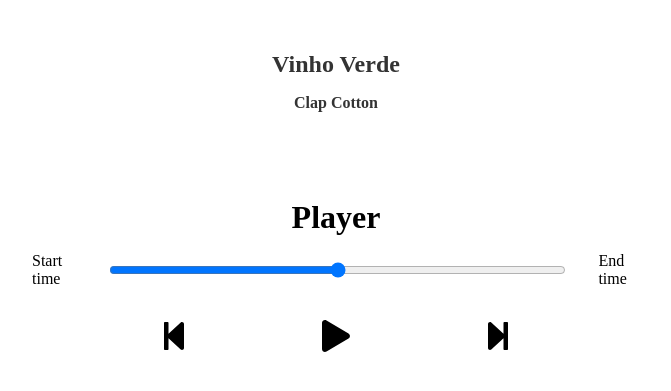
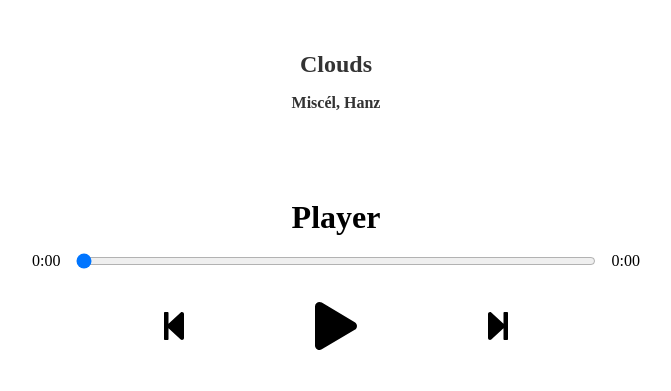
Before and after one commit to CodeMoogle/HarmonyPlayer-react, a React (Create React App) app: page / in a window 1280 px wide. Shown: the part 281-672 px from the top of the page, without its empty margins (304-975 px from the left). Built offline with nearby package versions, Linux system fonts and the light colour scheme.

Commit message:
initial state renamed from utils to store. Utils.js now contains utils functions. Added base functionality to player component. Remove sides margins from plyer input.

```diff
--- a/src/App.js
+++ b/src/App.js
@@ -1,6 +1,6 @@
 import React, {useState} from 'react'
 
-import data from './utils'
+import data from './store'
 
 import './styles/app.scss'
 
@@ -10,11 +10,17 @@ import Song from './components/Song'
 
 function App() {
   const [songs, setSongs] = useState(data())
-  const [currentSong, setCurrentSong] = useState(songs[0])
+	const [currentSong, setCurrentSong] = useState(songs[9])
+	const [isPlaying, setIsPlaying] = useState(false)
+
 	return (
 		<div className='App'>
 			<Song currentSong={currentSong} />
-      <Player/>
+			<Player
+				currentSong={currentSong}
+				isPlaying={isPlaying}
+				setIsPlaying={setIsPlaying}
+			/>
 		</div>
 	)
 }
--- a/src/components/Player.js
+++ b/src/components/Player.js
@@ -1,22 +1,69 @@
-import React from 'react'
-import {FontAwesomeIcon} from '@fortawesome/react-fontawesome'
-import { faPlay, faStepBackward, faStepForward} from '@fortawesome/free-solid-svg-icons'
+import React, { useState ,useRef } from 'react'
 
-const Player = () => {
+import { formatTime } from '../utils.js'
+
+import { FontAwesomeIcon } from '@fortawesome/react-fontawesome'
+import { faPlay, faStepBackward, faStepForward, faPause } from '@fortawesome/free-solid-svg-icons'
+
+const Player = ({ currentSong, isPlaying, setIsPlaying }) => {
+  const audioRef = useRef(null)
+  const [songInfo, setSongInfo] = useState({
+    currentTime: 0,
+    durationTime: 0,
+  })
+
+  const playSongHandler = () => {
+    if(isPlaying) {
+      setIsPlaying(false)
+      audioRef.current.pause()
+    } else {
+      setIsPlaying(true)
+      audioRef.current.play()
+    }
+  }
+  const timeUpdateHandler = (e) => {
+    const timeData = {
+      currentTime: e.target.currentTime,
+      durationTime: e.target.duration,
+    }
+    setSongInfo({...songInfo, ...timeData})
+  }
+  const inputDragHandler = (e) => {
+    const currentTime = e.target.value
+
+    audioRef.current.currentTime = currentTime
+    setSongInfo({...songInfo, currentTime})
+  }
+
   return (
     <div className="player">
       <h1>Player</h1>
       <div className="player__time-control">
-        <span>Start time</span>
-        <input type="range" name="" id=""/>
-        <span>End time</span>
+        <span>{formatTime(songInfo.currentTime)}</span>
+        <input
+          type="range"
+          min={0}
+          max={songInfo.durationTime}
+          value={songInfo.currentTime}
+          onChange={inputDragHandler}
+        />
+        <span>{formatTime(songInfo.durationTime)}</span>
       </div>
+
       <div className="player__play-control">
       <FontAwesomeIcon className="player__control-backward" icon={faStepBackward} size="2x" />
-      <FontAwesomeIcon className="player__control-play" icon={faPlay} size="2x" />
+      <FontAwesomeIcon className="player__control-play" icon={isPlaying ? faPause : faPlay} size="3x" onClick={playSongHandler} />
       <FontAwesomeIcon className="player__control-forward" icon={faStepForward} size="2x" />
       </div>
+
       <div className="play-control"></div>
+      <audio
+        src={currentSong.audio}
+        ref={audioRef}
+        onLoadedMetadata={timeUpdateHandler}
+        onTimeUpdate={timeUpdateHandler}
+      >
+      </audio>
     </div>
   )
 }
--- /dev/null
+++ b/src/store.js
@@ -0,0 +1,96 @@
+import { v4 as uuidv } from 'uuid';
+
+export default function music() {
+  return [
+    {
+      name: 'Vinho Verde',
+      cover: 'https://chillhop.com/wp-content/uploads/2020/07/ae91385fc2d92e40dd4bf337867dee16fb5648d2-1024x1024.jpg',
+      artist: 'Clap Cotton',
+      audio: 'https://mp3.chillhop.com/serve.php/?mp3=9447',
+      color: ["#7BA35D", "#A8F0E4"],
+      id: uuidv(),
+      active: true
+    },
+    {
+      name: 'Reflection',
+      cover: 'https://chillhop.com/wp-content/uploads/2020/07/ff35dede32321a8aa0953809812941bcf8a6bd35-1024x1024.jpg',
+      artist: 'Swørn',
+      audio: 'https://mp3.chillhop.com/serve.php/?mp3=9228',
+      color: ["#BC3C77", "#CA95A8"],
+      id: uuidv(),
+      active: false
+    },
+    {
+      name: 'Caffeine',
+      cover: 'https://chillhop.com/wp-content/uploads/2020/07/858b533ba20ff95bf5b401089b195d1a8cb43870-1024x1024.jpg',
+      artist: 'Blue Wednesday, Felty',
+      audio: 'https://mp3.chillhop.com/serve.php/?mp3=9334',
+      color: ["#1973B2", "#ECDF1E"],
+      id: uuidv(),
+      active: false
+    },
+    {
+      name: 'Cruisin',
+      cover: 'https://chillhop.com/wp-content/uploads/2020/07/8404541e3b694d16fd79433b142ed910f36764dd-1024x1024.jpg',
+      artist: 'Cloudchord, G Mills',
+      audio: 'https://mp3.chillhop.com/serve.php/?mp3=8200',
+      color: ["#00686B", "#FFB1A7"],
+      id: uuidv(),
+      active: false
+    },
+    {
+      name: 'After Dark',
+      cover: 'https://chillhop.com/wp-content/uploads/2020/07/be9e5dca9d4c9015c407a2d2590af8a0e5e278ce-1024x1024.jpg',
+      artist: 'Sugi.wa',
+      audio: 'https://mp3.chillhop.com/serve.php/?mp3=8105',
+      color: ["#366462", "#EAF9C5"],
+      id: uuidv(),
+      active: false
+    },
+    {
+      name: 'Never Forget',
+      cover: 'https://chillhop.com/wp-content/uploads/2020/05/be399329e137d6d507393565bacd8e9193c44b07-1024x1024.jpg',
+      artist: 'B-Side',
+      audio: 'https://mp3.chillhop.com/serve.php/?mp3=8837',
+      color: ["#CF8893", "#67344A"],
+      id: uuidv(),
+      active: false
+    },
+    {
+      name: 'Ocean Patio',
+      cover: 'https://chillhop.com/wp-content/uploads/2020/04/35a95878437b99e3384b023504b89403ae169707-1024x1024.jpg',
+      artist: 'Philanthrope, Dayle',
+      audio: 'https://mp3.chillhop.com/serve.php/?mp3=8036',
+      color: ["#17262E", "#ED502E"],
+      id: uuidv(),
+      active: false
+    },
+    {
+      name: 'Morning In The Cafe',
+      cover: 'https://chillhop.com/wp-content/uploads/2020/07/9ba130514bcb5697e8a9be6a93fa2c8fc88223d0-1024x1024.jpg',
+      artist: 'No Spirit',
+      audio: 'https://mp3.chillhop.com/serve.php/?mp3=8068',
+      color: ["#8C5A63", "#C5AEB8"],
+      id: uuidv(),
+      active: false
+    },
+    {
+      name: 'Purple',
+      cover: 'https://chillhop.com/wp-content/uploads/2020/07/c572841e8431cebc120dffed4f92119f723dd954-1024x1024.jpg',
+      artist: 'Dontcry, Nokiaa',
+      audio: 'https://mp3.chillhop.com/serve.php/?mp3=9066',
+      color: ["#F46C8F", "#5236A9"],
+      id: uuidv(),
+      active: false
+    },
+    {
+      name: 'Clouds',
+      cover: 'https://chillhop.com/wp-content/uploads/2020/07/00c8a4345165a8caf49d821209e29d89296f6d6a-1024x1024.jpg',
+      artist: 'Miscél, Hanz',
+      audio: 'https://mp3.chillhop.com/serve.php/?mp3=8062',
+      color: ["#E53235", "#2D5050"],
+      id: uuidv(),
+      active: false
+    },
+  ]
+}
--- a/src/styles/_player.scss
+++ b/src/styles/_player.scss
@@ -10,7 +10,7 @@
 		display: flex;
 		& input {
 			width: 100%;
-			margin: 1rem;
+			margin: 1rem 0;
 		}
 		& span {
 			padding: 1rem;
--- a/src/utils.js
+++ b/src/utils.js
@@ -1,96 +1 @@
-import { v4 as uuidv } from 'uuid';
-
-export default function music() {
-  return [
-    {
-      name: 'Vinho Verde',
-      cover: 'https://chillhop.com/wp-content/uploads/2020/07/ae91385fc2d92e40dd4bf337867dee16fb5648d2-1024x1024.jpg',
-      artist: 'Clap Cotton',
-      audio: 'https://mp3.chillhop.com/serve.php/?mp3=9447',
-      color: ["#7BA35D", "#A8F0E4"],
-      id: uuidv(),
-      active: true
-    },
-    {
-      name: 'Reflection',
-      cover: 'https://chillhop.com/wp-content/uploads/2020/07/ff35dede32321a8aa0953809812941bcf8a6bd35-1024x1024.jpg',
-      artist: 'Swørn',
-      audio: 'https://mp3.chillhop.com/serve.php/?mp3=9228',
-      color: ["#BC3C77", "#CA95A8"],
-      id: uuidv(),
-      active: false
-    },
-    {
-      name: 'Caffeine',
-      cover: 'https://chillhop.com/wp-content/uploads/2020/07/858b533ba20ff95bf5b401089b195d1a8cb43870-1024x1024.jpg',
-      artist: 'Blue Wednesday, Felty',
-      audio: 'https://mp3.chillhop.com/serve.php/?mp3=9334',
-      color: ["#1973B2", "#ECDF1E"],
-      id: uuidv(),
-      active: false
-    },
-    {
-      name: 'Cruisin',
-      cover: 'https://chillhop.com/wp-content/uploads/2020/07/8404541e3b694d16fd79433b142ed910f36764dd-1024x1024.jpg',
-      artist: 'Cloudchord, G Mills',
-      audio: 'https://mp3.chillhop.com/serve.php/?mp3=8200',
-      color: ["#00686B", "#FFB1A7"],
-      id: uuidv(),
-      active: false
-    },
-    {
-      name: 'After Dark',
-      cover: 'https://chillhop.com/wp-content/uploads/2020/07/be9e5dca9d4c9015c407a2d2590af8a0e5e278ce-1024x1024.jpg',
-      artist: 'Sugi.wa',
-      audio: 'https://mp3.chillhop.com/serve.php/?mp3=8105',
-      color: ["#366462", "#EAF9C5"],
-      id: uuidv(),
-      active: false
-    },
-    {
-      name: 'Never Forget',
-      cover: 'https://chillhop.com/wp-content/uploads/2020/05/be399329e137d6d507393565bacd8e9193c44b07-1024x1024.jpg',
-      artist: 'B-Side',
-      audio: 'https://mp3.chillhop.com/serve.php/?mp3=8837',
-      color: ["#CF8893", "#67344A"],
-      id: uuidv(),
-      active: false
-    },
-    {
-      name: 'Ocean Patio',
-      cover: 'https://chillhop.com/wp-content/uploads/2020/04/35a95878437b99e3384b023504b89403ae169707-1024x1024.jpg',
-      artist: 'Philanthrope, Dayle',
-      audio: 'https://mp3.chillhop.com/serve.php/?mp3=8036',
-      color: ["#17262E", "#ED502E"],
-      id: uuidv(),
-      active: false
-    },
-    {
-      name: 'Morning In The Cafe',
-      cover: 'https://chillhop.com/wp-content/uploads/2020/07/9ba130514bcb5697e8a9be6a93fa2c8fc88223d0-1024x1024.jpg',
-      artist: 'No Spirit',
-      audio: 'https://mp3.chillhop.com/serve.php/?mp3=8068',
-      color: ["#8C5A63", "#C5AEB8"],
-      id: uuidv(),
-      active: false
-    },
-    {
-      name: 'Purple',
-      cover: 'https://chillhop.com/wp-content/uploads/2020/07/c572841e8431cebc120dffed4f92119f723dd954-1024x1024.jpg',
-      artist: 'Dontcry, Nokiaa',
-      audio: 'https://mp3.chillhop.com/serve.php/?mp3=9066',
-      color: ["#F46C8F", "#5236A9"],
-      id: uuidv(),
-      active: false
-    },
-    {
-      name: 'Clouds',
-      cover: 'https://chillhop.com/wp-content/uploads/2020/07/00c8a4345165a8caf49d821209e29d89296f6d6a-1024x1024.jpg',
-      artist: 'Miscél, Hanz',
-      audio: 'https://mp3.chillhop.com/serve.php/?mp3=8062',
-      color: ["#E53235", "#2D5050"],
-      id: uuidv(),
-      active: false
-    },
-  ]
-}
+export const formatTime = time => Math.floor(time / 60) + ":" + ("0" + Math.floor(time % 60)).slice(-2)
```
Also changed, not shown: 1 other file (tests, documents, lock files or other folders).
